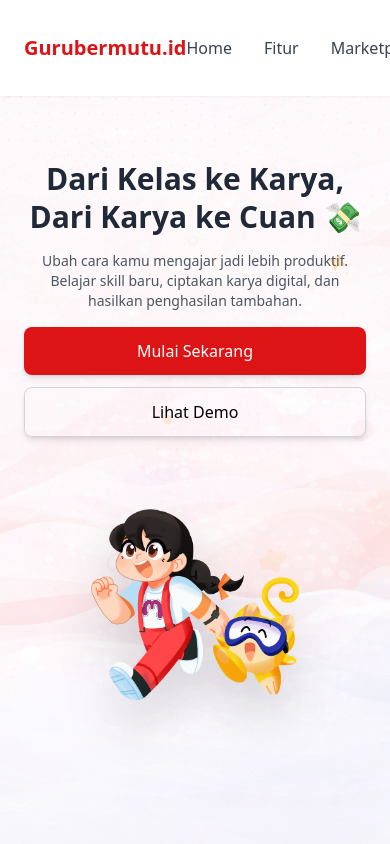
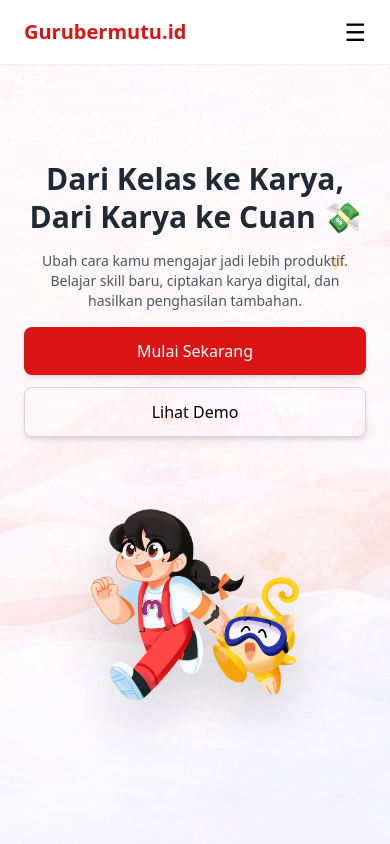
Before and after one commit to tiensfaziah/GURUBERMUTU, a React (Create React App) app: page / in a window 390 px wide. Shown: the top 844 px of the page. Built offline with nearby package versions, Linux system fonts and the light colour scheme.

Commit message:
up lagii

```diff
--- a/src/components/Navbar.jsx
+++ b/src/components/Navbar.jsx
@@ -1,43 +1,57 @@
-import { Link } from "react-router-dom";
+import { useState } from "react";
 
 function Navbar() {
+  const [open, setOpen] = useState(false);
+
   return (
     <nav className="w-full bg-white shadow-sm fixed top-0 left-0 z-50">
       <div className="max-w-7xl mx-auto px-6 py-4 flex items-center">
 
         {/* LOGO */}
-        <Link to="/" className="font-bold text-xl text-[#DC1416]">
+        <h1 className="font-bold text-xl text-[#DC1416]">
           Gurubermutu.id
-        </Link>
+        </h1>
 
-        {/* MENU */}
-        <div className="ml-auto flex items-center gap-8 text-gray-700">
+        {/* DESKTOP MENU */}
+        <div className="ml-auto hidden md:flex items-center gap-8 text-gray-700">
+          <a href="#home">Home</a>
+          <a href="#fitur">Fitur</a>
+          <a href="#marketplace">Marketplace</a>
+          <a href="#pelatihan">Pelatihan</a>
 
-          <Link to="/" className="hover:text-[#DC1416] transition">
-            Home
-          </Link>
+          <button
+            onClick={() => window.location.href = "/login"}
+            className="bg-[#DC1416] text-white px-4 py-2 rounded-lg shadow-md"
+          >
+            Sign in
+          </button>
+        </div>
 
-          <Link to="/#fitur" className="hover:text-[#DC1416] transition">
-            Fitur
-          </Link>
+        {/* HAMBURGER */}
+        <button
+          onClick={() => setOpen(!open)}
+          className="ml-auto md:hidden text-2xl"
+        >
+          ☰
+        </button>
+      </div>
 
-          <Link to="/#marketplace" className="hover:text-[#DC1416] transition">
-            Marketplace
-          </Link>
+      {/* MOBILE MENU */}
+      {open && (
+        <div className="md:hidden bg-white px-6 pb-4 space-y-4 shadow-md">
+          <a href="#home" className="block">Home</a>
+          <a href="#fitur" className="block">Fitur</a>
+          <a href="#marketplace" className="block">Marketplace</a>
+          <a href="#pelatihan" className="block">Pelatihan</a>
 
-          <Link to="/#pelatihan" className="hover:text-[#DC1416] transition">
-            Pelatihan
-          </Link>
-
-          {/* SIGN IN */}
-          <Link to="/login">
-            <button className="bg-[#DC1416] text-white px-4 py-2 rounded-lg shadow-md hover:scale-105 transition">
-              Sign in
-            </button>
-          </Link>
-
+          <button
+            onClick={() => window.location.href = "/login"}
+            className="w-full bg-[#DC1416] text-white px-4 py-2 rounded-lg"
+          >
+            Sign in
+          </button>
         </div>
-      </div>
+      )}
     </nav>
   );
 }
```
